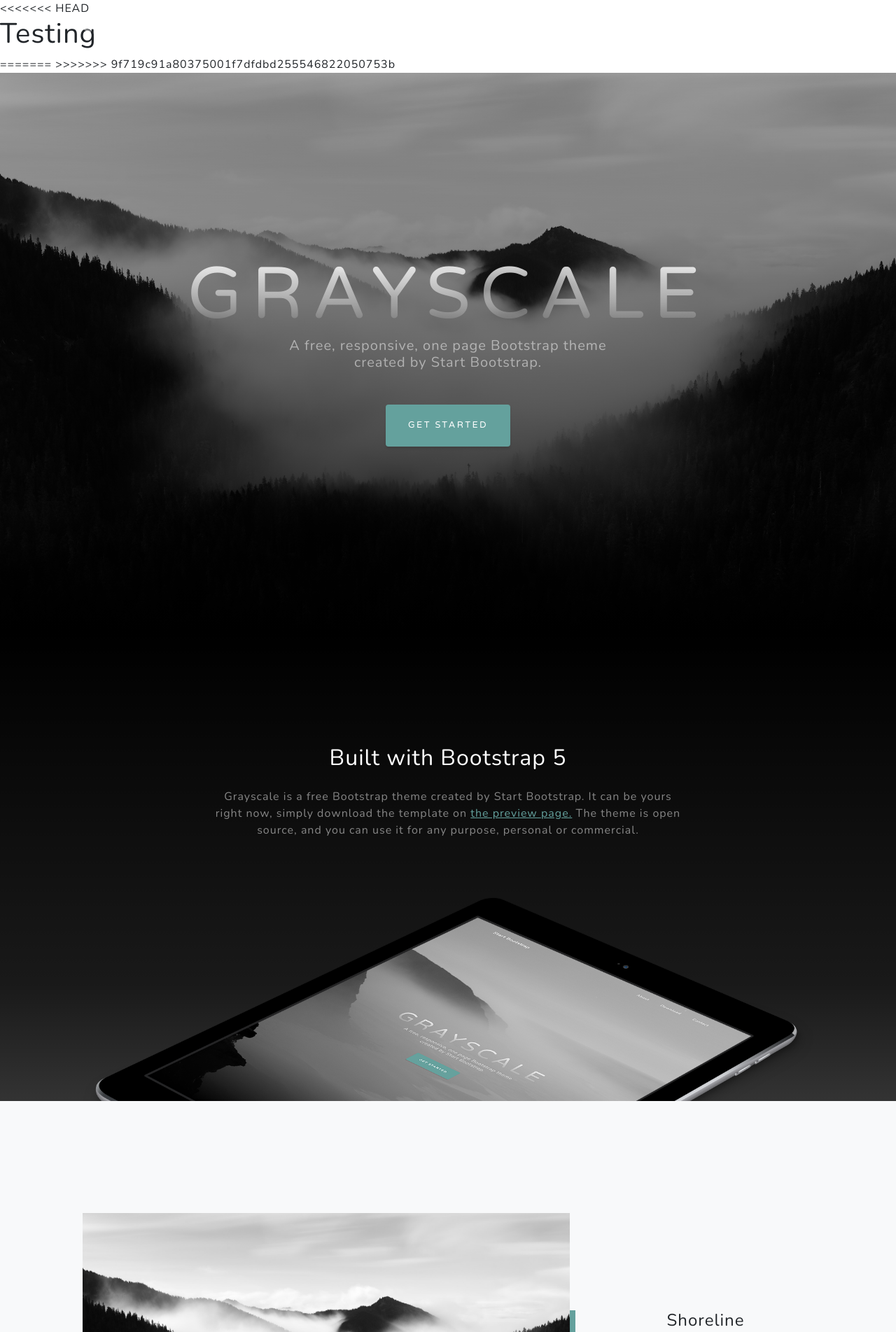
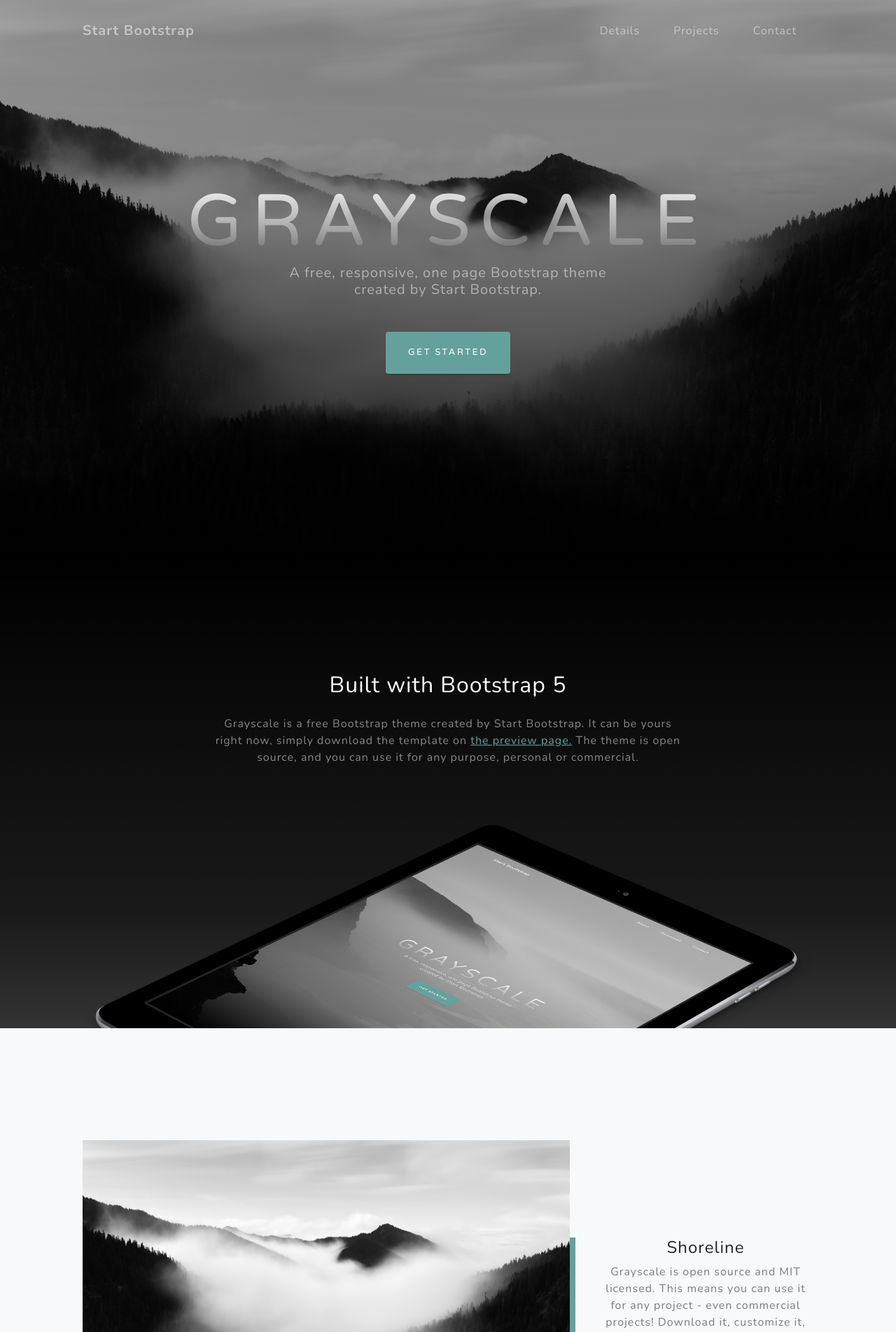
Before and after one commit to trevshum20/intex-project-2.0, a Django app: page / in a window 1280 px wide. Shown: the top 1903 px of the page at 70% size. Run offline with Django 3.2, Linux system fonts and the light colour scheme; some libraries are stand-ins or nearby versions.

Commit message:
fixed stuff

```diff
--- a/templates/Opioids/index.html
+++ b/templates/Opioids/index.html
@@ -1,27 +1,6 @@
-<<<<<<< HEAD
 {% extends 'base.html' %}
 {% load static %}
 {% block content %}
-=======
-{% load static %}
-<!DOCTYPE html>
-<html lang="en">
-    <head>
-        <meta charset="utf-8" />
-        <meta name="viewport" content="width=device-width, initial-scale=1, shrink-to-fit=no" />
-        <meta name="description" content="" />
-        <meta name="author" content="" />
-        <title>Grayscale - Start Bootstrap Theme</title>
-        <link rel="icon" type="image/x-icon" href="assets/favicon.ico" />
-        <!-- Font Awesome icons (free version)-->
-        <script src="https://use.fontawesome.com/releases/v5.15.4/js/all.js" crossorigin="anonymous"></script>
-        <!-- Google fonts-->
-        <link href="https://fonts.googleapis.com/css?family=Varela+Round" rel="stylesheet" />
-        <link href="https://fonts.googleapis.com/css?family=Nunito:200,200i,300,300i,400,400i,600,600i,700,700i,800,800i,900,900i" rel="stylesheet" />
-        <!-- Core theme CSS (includes Bootstrap)-->
-        <link href="{% static 'css/styles.css' %}" rel="stylesheet" />
-    </head>
->>>>>>> 9f719c91a80375001f7dfdbd255546822050753b
     <body id="page-top">
         <!-- Navigation-->
         <nav class="navbar navbar-expand-lg navbar-light fixed-top" id="mainNav">
--- a/templates/base.html
+++ b/templates/base.html
@@ -17,9 +17,7 @@
         <link href="{% static 'css/styles.css' %}" rel="stylesheet" />
     </head>
     <body>
-        <h1>Testing</h1>
         {% block content %}
         {% endblock %}
-        <p>Testing</p>
     </body>
 </html>
```
